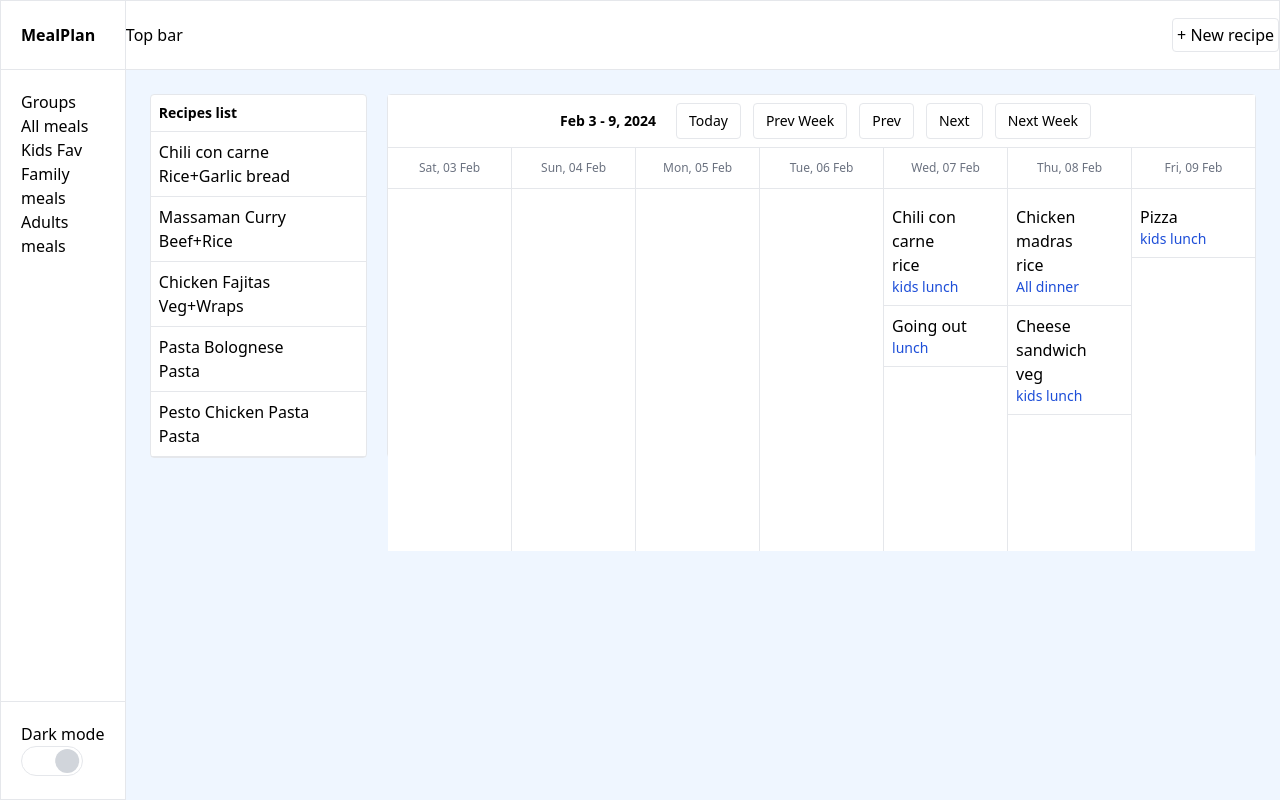
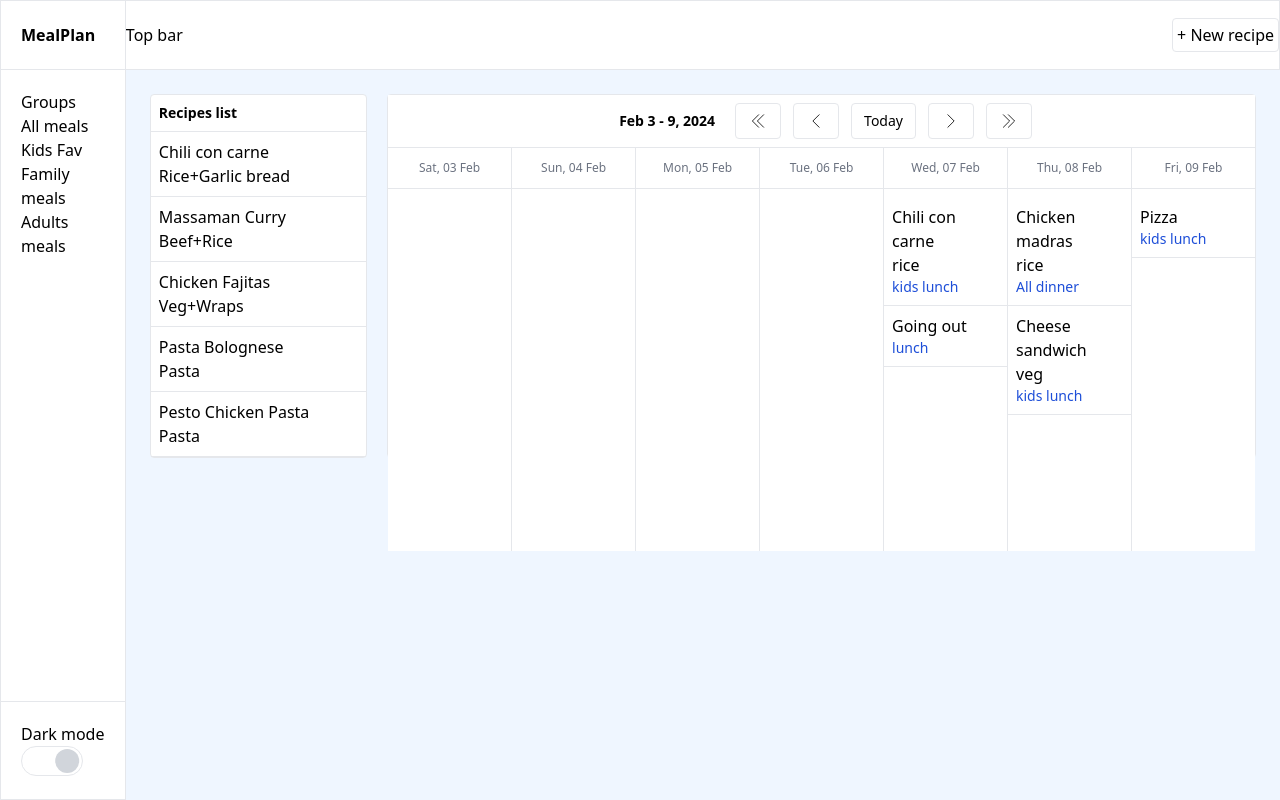
Before and after one commit to irynahowarth/meal-planning, a React (Vite) app: page / in a window 1280 px wide. Built offline with nearby package versions, Linux system fonts and the light colour scheme.

Commit message:
[feature]:BoardHeader: add icons to BoardNavBtn and replace some logic for it to work

```diff
--- a/src/components/BoardHeader.jsx
+++ b/src/components/BoardHeader.jsx
@@ -1,37 +1,50 @@
 import React from "react";
 import BoardTitle from "./BoardTitle";
 import BoardNavBtn from "./BoardNavBtn";
+import NextIcon from "./icons/NextIcon";
+import NextFastIcon from "./icons/NextFastIcon";
+import PrevIcon from "./icons/PrevIcon";
+import PrevFastIcon from "./icons/PrevFastIcon";
 
 export default function BoardHeader({ changeViewToday, viewWeek }) {
   return (
     <div className="board-nav bg-white border-b p-2 text-sm flex gap-3 justify-center">
       <BoardTitle viewWeek={viewWeek} />
+
+      <BoardNavBtn
+        label="Prev Week"
+        changeViewToday={changeViewToday}
+        dataSet="prevWeek"
+      >
+        <PrevFastIcon dataSet="prevWeek" />
+      </BoardNavBtn>
+      <BoardNavBtn
+        label="Prev"
+        changeViewToday={changeViewToday}
+        dataSet="prev"
+      >
+        <PrevIcon dataSet="prev" />
+      </BoardNavBtn>
       <BoardNavBtn
         label="Today"
         changeViewToday={changeViewToday}
         dataSet="today"
       />
-
-      <BoardNavBtn
-        label="Prev Week"
-        changeViewToday={changeViewToday}
-        dataSet="prevWeek"
-      />
-      <BoardNavBtn
-        label="Prev"
-        changeViewToday={changeViewToday}
-        dataSet="prev"
-      />
       <BoardNavBtn
         label="Next"
         changeViewToday={changeViewToday}
         dataSet="next"
-      />
+      >
+        <NextIcon dataSet="next" />
+      </BoardNavBtn>
+
       <BoardNavBtn
         label="Next Week"
         changeViewToday={changeViewToday}
         dataSet="nextWeek"
-      />
+      >
+        <NextFastIcon dataSet="nextWeek" />
+      </BoardNavBtn>
     </div>
   );
 }
--- a/src/components/BoardNavBtn.jsx
+++ b/src/components/BoardNavBtn.jsx
@@ -1,9 +1,16 @@
 import React from "react";
 
-export default function BoardNavBtn({ label, dataSet, changeViewToday }) {
+export default function BoardNavBtn({
+  label,
+  dataSet,
+  changeViewToday,
+  children,
+}) {
   function changeDayHandle(e) {
+    const btnDataset = e.target.parentNode.dataset.btn || e.target.dataset.btn;
     let numDays = 0;
-    switch (e.target.dataset.btn) {
+    console.log(btnDataset);
+    switch (btnDataset) {
       case "prev": {
         numDays = -1;
         break;
@@ -34,7 +41,7 @@ export default function BoardNavBtn({ label, dataSet, changeViewToday }) {
       data-btn={dataSet}
       onClick={changeDayHandle}
     >
-      {label}
+      {children ? children : label}
     </button>
   );
 }
--- /dev/null
+++ b/src/components/icons/NextFastIcon.jsx
@@ -0,0 +1,21 @@
+import React from "react";
+
+export default function NextFastIcon({ dataSet }) {
+  return (
+    <svg
+      xmlns="http://www.w3.org/2000/svg"
+      fill="none"
+      viewBox="0 0 24 24"
+      stroke="currentColor"
+      className="w-5 h-5"
+      data-btn={dataSet}
+    >
+      <path
+        strokeLinecap="round"
+        strokeLinejoin="round"
+        d="m5.25 4.5 7.5 7.5-7.5 7.5m6-15 7.5 7.5-7.5 7.5"
+        data-btn={dataSet}
+      />
+    </svg>
+  );
+}
--- /dev/null
+++ b/src/components/icons/NextIcon.jsx
@@ -0,0 +1,21 @@
+import React from "react";
+
+export default function NextIcon({ dataSet }) {
+  return (
+    <svg
+      xmlns="http://www.w3.org/2000/svg"
+      fill="none"
+      viewBox="0 0 24 24"
+      stroke="currentColor"
+      className="w-5 h-5"
+      data-btn={dataSet}
+    >
+      <path
+        strokeLinecap="round"
+        strokeLinejoin="round"
+        d="m8.25 4.5 7.5 7.5-7.5 7.5"
+        data-btn={dataSet}
+      />
+    </svg>
+  );
+}
--- /dev/null
+++ b/src/components/icons/PrevFastIcon.jsx
@@ -0,0 +1,21 @@
+import React from "react";
+
+export default function PrevFastIcon({ dataSet }) {
+  return (
+    <svg
+      xmlns="http://www.w3.org/2000/svg"
+      fill="none"
+      viewBox="0 0 24 24"
+      stroke="currentColor"
+      className="w-5 h-5"
+      data-btn={dataSet}
+    >
+      <path
+        strokeLinecap="round"
+        strokeLinejoin="round"
+        d="m18.75 4.5-7.5 7.5 7.5 7.5m-6-15L5.25 12l7.5 7.5"
+        data-btn={dataSet}
+      />
+    </svg>
+  );
+}
--- /dev/null
+++ b/src/components/icons/PrevIcon.jsx
@@ -0,0 +1,21 @@
+import React from "react";
+
+export default function PrevIcon({ dataSet }) {
+  return (
+    <svg
+      xmlns="http://www.w3.org/2000/svg"
+      fill="none"
+      viewBox="0 0 24 24"
+      stroke="currentColor"
+      className="w-5 h-5"
+      data-btn={dataSet}
+    >
+      <path
+        strokeLinecap="round"
+        strokeLinejoin="round"
+        d="M15.75 19.5 8.25 12l7.5-7.5"
+        data-btn={dataSet}
+      />
+    </svg>
+  );
+}
```
